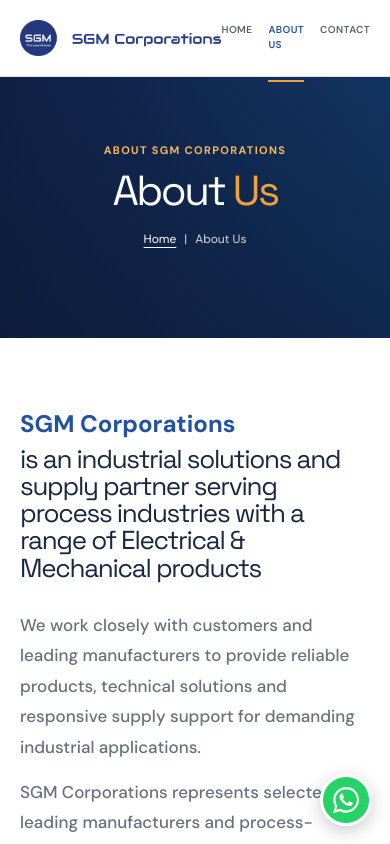
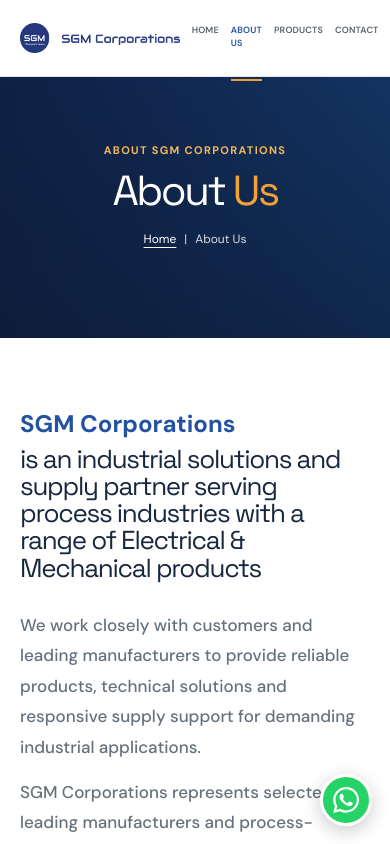
Before and after one commit to sgm24/sgm_web, a Next.js app: page /about in a window 390 px wide. Shown: the top 844 px of the page. Built offline with nearby package versions, Linux system fonts and the light colour scheme.

Commit message:
products dropdown added

```diff
--- a/src/app/globals.css
+++ b/src/app/globals.css
@@ -65,10 +65,12 @@
 	height: 90px;
 	justify-content: space-between;
 }
-.brand img { display: block; height: auto; width: 335px; }
+.brand { flex-shrink: 1; }
+.brand img { display: block; height: auto; max-width: 100%; width: 335px; }
 .main-nav {
 	display: flex;
 	gap: 34px;
+	min-width: 0;
 	margin-left: auto;
 	margin-right: 52px;
 }
@@ -83,6 +85,47 @@
 .main-nav a:hover,
 .main-nav .active { color: var(--blue); }
 .main-nav .active { border-bottom: 2px solid var(--orange); }
+.products-menu-wrap { position: relative; }
+.products-trigger {
+	background: transparent;
+	border: 0;
+	color: #59626b;
+	cursor: pointer;
+	font: 600 13px 'DM Sans', sans-serif;
+	letter-spacing: .04em;
+	padding: 35px 0;
+	text-transform: uppercase;
+}
+.products-trigger:hover,
+.products-trigger.active { color: var(--blue); }
+.products-trigger.active { border-bottom: 2px solid var(--orange); }
+.products-menu {
+	background: #fff;
+	box-shadow: 0 24px 70px rgba(7, 19, 39, .2);
+	display: block;
+	left: 50%;
+	max-height: calc(100vh - 116px);
+	min-height: 390px;
+	overflow-y: auto;
+	padding: 42px 48px 46px;
+	position: fixed;
+	top: 90px;
+	transform: translateX(-50%);
+	width: min(75vw, 1160px);
+	z-index: 21;
+}
+.products-menu::before { background: var(--orange); content: ''; height: 4px; left: 0; position: absolute; right: 0; top: 0; }
+.products-menu-groups { display: grid; gap: 28px; grid-template-columns: repeat(3, 1fr); }
+.products-menu-group { border-top: 1px solid #dce1e4; padding-top: 16px; }
+.products-menu-number { color: var(--orange); font: 600 12px 'Space Grotesk', sans-serif; }
+.products-menu-group h3 { font-size: 18px; line-height: 1.12; margin: 15px 0 18px; }
+.products-menu-group ul { list-style: none; margin: 0; padding: 0; }
+.products-menu-group li + li { margin-top: 6px; }
+.products-menu-group a { color: var(--muted); display: block; font-size: 13px; line-height: 1.35; padding: 2px 0; }
+.products-menu-group a::before { color: var(--orange); content: '→'; margin-right: 7px; }
+.products-menu-group a:hover { color: var(--blue); }
+.products-trigger:focus-visible,
+.products-menu-group a:focus-visible { outline: 3px solid var(--orange); outline-offset: 3px; }
 .header-call { color: var(--blue); font-size: 14px; font-weight: 700; }
 .header-call span,
 .text-link span,
@@ -90,6 +133,11 @@
 	color: var(--orange);
 	font-size: 18px;
 	margin-left: 6px;
+}
+
+@media (max-width: 1000px) and (min-width: 801px) {
+	.brand img { width: 260px; }
+	.main-nav { gap: 20px; margin-right: 20px; }
 }
 
 .hero {
@@ -702,9 +750,13 @@
 	html { scroll-padding-top: 76px; }
 	.container { width: min(100% - 40px, 600px); }
 	.header-inner { height: 76px; }
+	.brand img { width: 220px; }
 	.site-header + main { padding-top: 76px; }
-	.main-nav { gap: 16px; margin: 0; }
-	.main-nav a { font-size: 10px; padding: 28px 0; }
+	.main-nav { gap: 16px; margin: 0 0 0 18px; }
+	.main-nav a,
+	.products-trigger { font-size: 10px; padding: 28px 0; }
+	.products-menu { padding: 34px 30px; top: 76px; width: calc(100vw - 40px); }
+	.products-menu-groups { grid-template-columns: 1fr 1fr; }
 	.header-call { display: none; }
 	.hero { min-height: 600px; }
 	.hero-content { padding: 120px 0 90px; }
@@ -749,11 +801,18 @@
 	.about-intro { padding-top: 70px; }
 }
 
+@media (max-width: 600px) {
+	.brand img { width: 180px; }
+	.main-nav { gap: 12px; margin-left: 12px; }
+	.main-nav a,
+	.products-trigger { font-size: 9px; letter-spacing: .02em; }
+	.main-nav a:nth-child(3) { display: none; }
+}
+
 @media (max-width: 480px) {
 	.whatsapp-button { bottom: 18px; height: 52px; right: 18px; width: 52px; }
 	.whatsapp-button svg { height: 26px; width: 26px; }
-	.main-nav a:nth-child(3),
-	.main-nav a:nth-child(4) { display: none; }
+	.products-menu-groups { grid-template-columns: 1fr; }
 	.hero-actions { align-items: flex-start; flex-direction: column; gap: 20px; }
 	.hero-copy { font-size: 16px; }
 	.industry-copy ul { grid-template-columns: 1fr; }
--- a/src/components/Header.jsx
+++ b/src/components/Header.jsx
@@ -3,10 +3,44 @@
 import Image from "next/image";
 import Link from "next/link";
 import { usePathname } from "next/navigation";
-import { useEffect } from "react";
+import { useEffect, useRef, useState } from "react";
+
+const productGroups = [
+  {
+    title: "Electrical Carbon Products",
+    items: [
+      "Carbon Brush",
+      "Carbon Brush Holder",
+      // "Carbon Brush Holder",
+      "Components for Traction Application",
+    ],
+  },
+  {
+    title: "Mechanical Carbon Products",
+    items: [
+      "Carbon Stoker Bush",
+      "Carbon Bush Bearing",
+      "Carbon Seal",
+      "Rotary Steam Joint",
+      "Gland Packing Ring",
+    ],
+  },
+  {
+    title: "Industrial Valves",
+    items: [
+      "Butterfly Valves",
+      "Ball Valves",
+      "Gate Valves",
+      "Globe Valve",
+      "Double Block & Bleed Ball",
+    ],
+  },
+];
 
 export default function Header() {
   const pathname = usePathname();
+  const [productsOpen, setProductsOpen] = useState(false);
+  const productsMenuRef = useRef(null);
 
   const scrollToTop = () => {
     document.documentElement.scrollTop = 0;
@@ -16,6 +50,24 @@
   useEffect(() => {
     scrollToTop();
   }, [pathname]);
+
+  useEffect(() => {
+    const closeOnOutsideClick = (event) => {
+      if (productsMenuRef.current && !productsMenuRef.current.contains(event.target)) {
+        setProductsOpen(false);
+      }
+    };
+    const closeOnEscape = (event) => {
+      if (event.key === "Escape") setProductsOpen(false);
+    };
+
+    document.addEventListener("mousedown", closeOnOutsideClick);
+    document.addEventListener("keydown", closeOnEscape);
+    return () => {
+      document.removeEventListener("mousedown", closeOnOutsideClick);
+      document.removeEventListener("keydown", closeOnEscape);
+    };
+  }, []);
 
   return (
     <>
@@ -28,7 +80,41 @@
             <Link href="/" className={pathname === "/" ? "active" : ""} aria-current={pathname === "/" ? "page" : undefined} onClick={scrollToTop}>Home</Link>
             <Link href="/about" className={pathname === "/about" ? "active" : ""} aria-current={pathname === "/about" ? "page" : undefined} onClick={scrollToTop}>About Us</Link>
             <Link href="/visionmission" className={pathname === "/visionmission" ? "active" : ""} aria-current={pathname === "/visionmission" ? "page" : undefined}>Vision and Mission</Link>
-            <Link href="/#products">Products</Link>
+            <div
+              className="products-menu-wrap"
+              ref={productsMenuRef}
+              onMouseEnter={() => setProductsOpen(true)}
+              onMouseLeave={() => setProductsOpen(false)}
+            >
+              <button
+                type="button"
+                className={`products-trigger ${productsOpen ? "active" : ""}`}
+                aria-expanded={productsOpen}
+                aria-controls="products-menu"
+                onClick={() => setProductsOpen((isOpen) => !isOpen)}
+              >
+                Products
+              </button>
+              {productsOpen && (
+                <div className="products-menu" id="products-menu" role="dialog" aria-label="Products menu">
+                  <div className="products-menu-groups">
+                    {productGroups.map((group, index) => (
+                      <section className="products-menu-group" key={group.title}>
+                        <span className="products-menu-number">0{index + 1}</span>
+                        <h3>{group.title}</h3>
+                        <ul>
+                          {group.items.map((item) => (
+                            <li key={item}>
+                              <Link href="/#products" onClick={() => setProductsOpen(false)}>{item}</Link>
+                            </li>
+                          ))}
+                        </ul>
+                      </section>
+                    ))}
+                  </div>
+                </div>
+              )}
+            </div>
             <Link href="/contact" className={pathname === "/contact" ? "active" : ""} aria-current={pathname === "/contact" ? "page" : undefined}>Contact</Link>
           </nav>
         </div>
```
